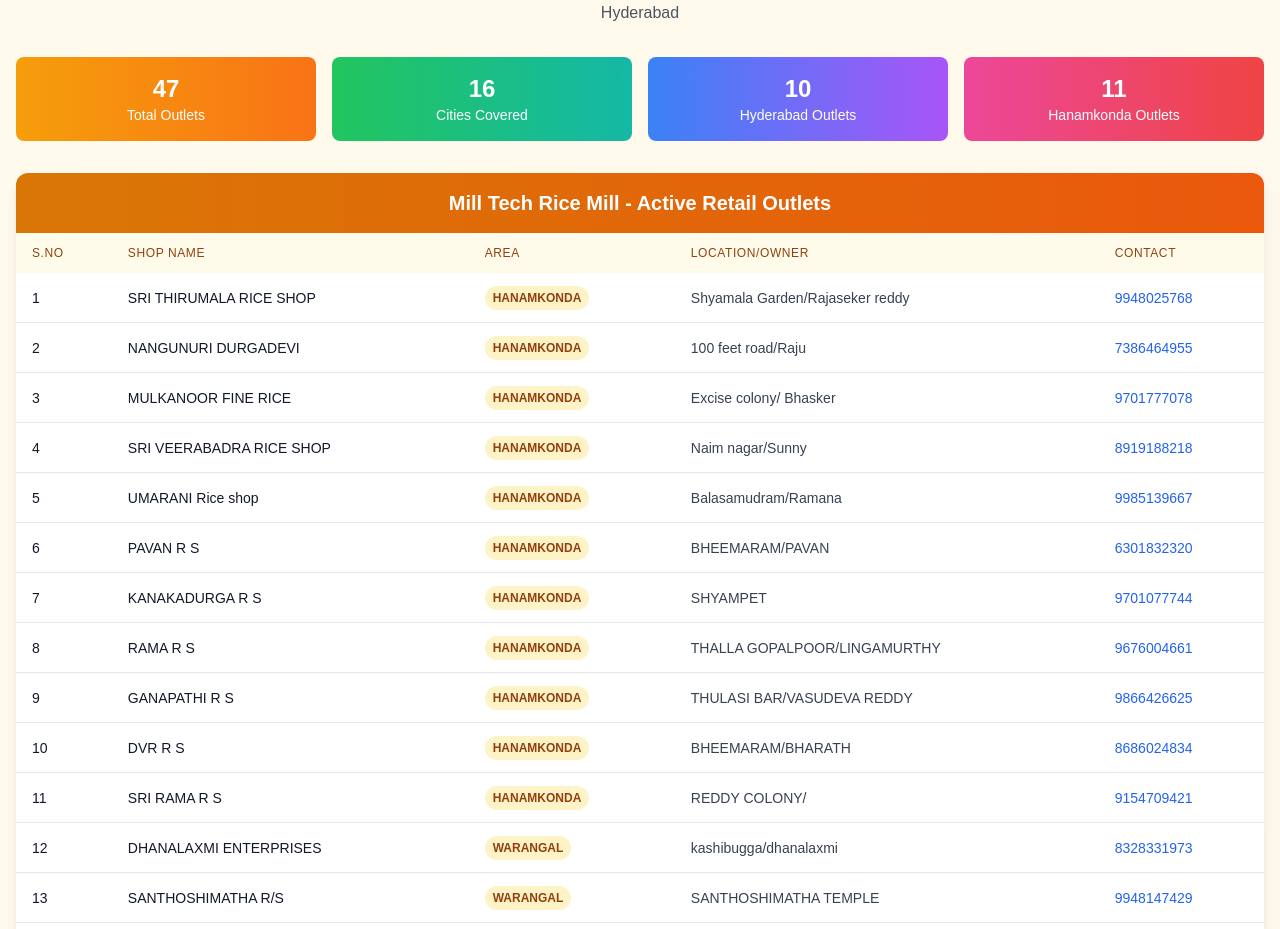
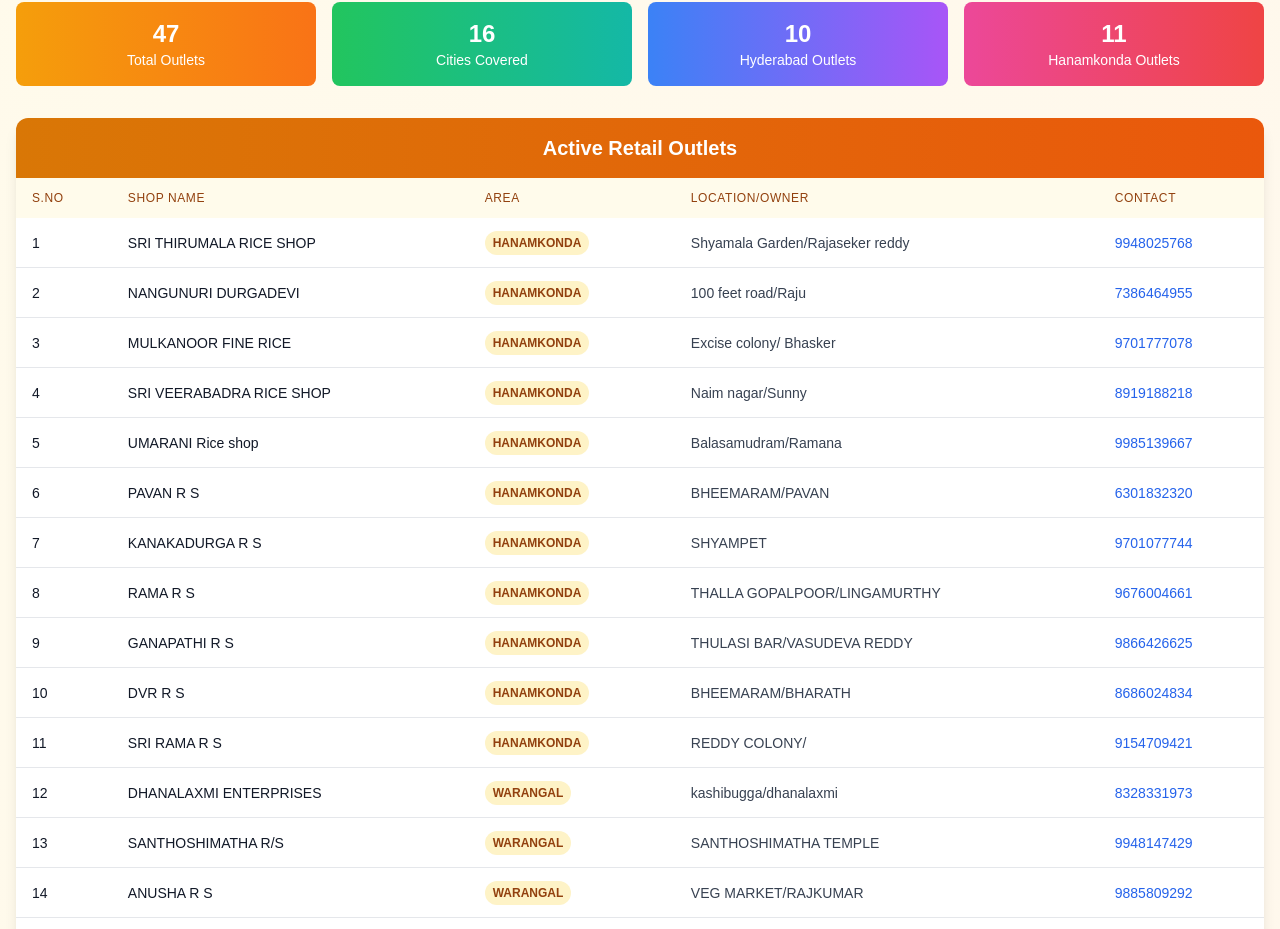
Before and after one commit to bharat-hyd/mulkanoor, a React (Create React App) app: page /product/rice in a window 1280 px wide. Shown: the part 1193-2122 px from the top of the page. Built offline with nearby package versions, Linux system fonts and the light colour scheme; the HTML template or start-up script is replaced by a standard one.

Commit message:
banner image size 300pc to 245px and update table heading

```diff
--- a/src/page/product/Rice.js
+++ b/src/page/product/Rice.js
@@ -48,7 +48,7 @@
 
 // Components
 const HeroSection = ({ image }) => (
-  <div className="relative h-[300px] mb-16 overflow-hidden">
+  <div className="relative h-[245px] mb-16 overflow-hidden">
     <motion.div
       className="absolute inset-0 bg-gradient-to-r from-amber-600 to-orange-600"
       initial={{ opacity: 0 }}
@@ -216,7 +216,7 @@
         {/* Responsive Table */}
         <div className="bg-white rounded-xl shadow-lg overflow-hidden">
           <div className="bg-gradient-to-r from-amber-600 to-orange-600 text-white p-4">
-            <h3 className="text-xl font-semibold text-center">Mill Tech Rice Mill - Active Retail Outlets</h3>
+            <h3 className="text-xl font-semibold text-center">Active Retail Outlets</h3>
           </div>
 
           {/* Desktop Table */}
```
